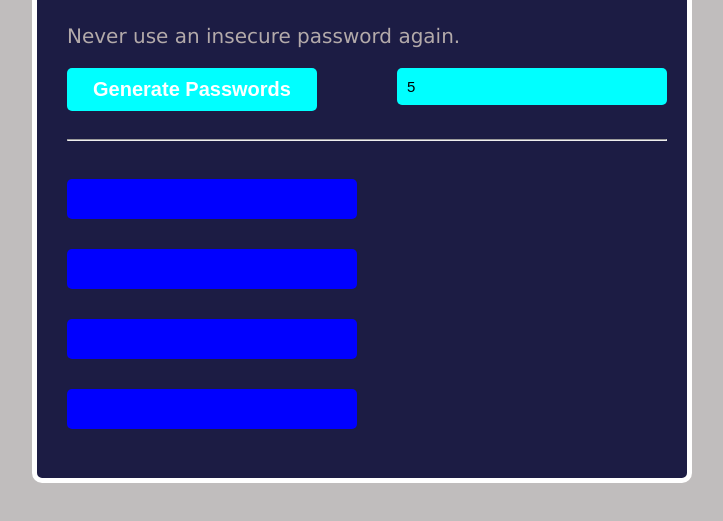
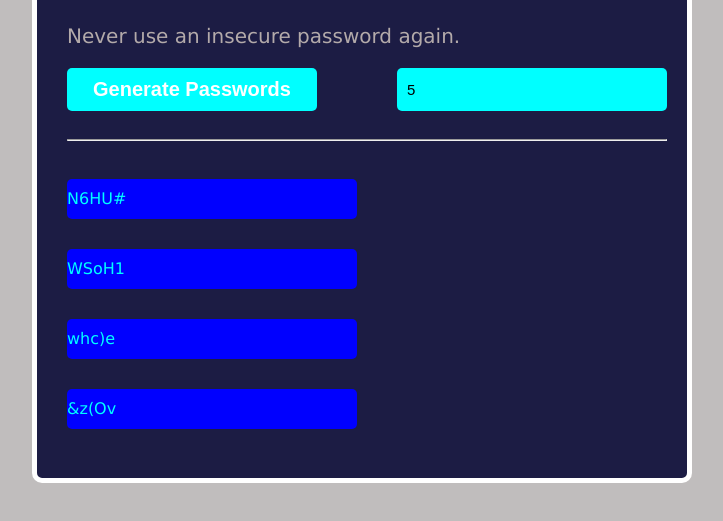
Before and after one commit to Anthoniselvi/PASSWORD, a plain HTML site: page index.html in a window 1280 px wide. Both pictures are taken after typing "5" into the empty fields and a click on the button "Generate Passwords". Shown: the part 167-688 px from the top of the page, without its empty margins (278-1001 px from the left). Drawn offline with Linux system fonts and the light colour scheme.

Commit message:
Updated the logic for password generation

```diff
--- a/index.html
+++ b/index.html
@@ -1,25 +1,25 @@
 <!DOCTYPE html>
 <html lang="en">
   <head>
-    <meta charset="UTF-8">
-    <meta http-equiv="X-UA-Compatible" content="IE=edge">
-    <meta name="viewport" content="width=device-width, initial-scale=1.0">
+    <meta charset="UTF-8" />
+    <meta http-equiv="X-UA-Compatible" content="IE=edge" />
+    <meta name="viewport" content="width=device-width, initial-scale=1.0" />
     <title>Password Generator</title>
-    <link rel="stylesheet" href="style.css">
+    <link rel="stylesheet" href="style.css" />
   </head>
   <body>
     <div class="container">
-        <h1>Generate a <br><span class="accent-text">Random Password</span></h1>
+      <h1>Generate a <br /><span class="accent-text">Random Password</span></h1>
       <p>Never use an insecure password again.</p>
       <div class="action">
-        <button class="generate-btn" onclick="genPass()">Generate Passwords</button>
-            <div><input type="number" min="6" max="15" placeholder="Change the Password Length" class="change-pass-length" >
+        <button id="generateBtn" class="generate-btn">
+          Generate Passwords
+        </button>
+        <input id="passwordlength" type="number" min="6" max="15" placeholder="Change the Password Length" >
       </div>
-        </div>
-        <hr>
+      <hr />
 
       <div class="display-btn">
-
         <div id="display-pass1" class="pass-btn"></div>
         <div id="display-pass2" class="pass-btn"></div>
         <div id="display-pass3" class="pass-btn"></div>
@@ -27,7 +27,6 @@
       </div>
     </div>
 
-
     <script src="index.js"></script>
   </body>
 </html>
--- a/index.js
+++ b/index.js
@@ -1,51 +1,126 @@
-const characters = ['A','B','C','D','E','F','G','H','I','J','K','L','M','N','O','P','Q','R','S','T','U','V','W','X','Y','Z','a','b','c','d','e','f','g','h','i','j','k','l','m','n','o','p','q','r','s','t','u','v','w','x','y','z','1','2','3','4','5','6','7','8','9','0','!','@','#','$','%','^','&','*','*','(',')']
+const characters = [
+    "A",
+    "B",
+    "C",
+    "D",
+    "E",
+    "F",
+    "G",
+    "H",
+    "I",
+    "J",
+    "K",
+    "L",
+    "M",
+    "N",
+    "O",
+    "P",
+    "Q",
+    "R",
+    "S",
+    "T",
+    "U",
+    "V",
+    "W",
+    "X",
+    "Y",
+    "Z",
+    "a",
+    "b",
+    "c",
+    "d",
+    "e",
+    "f",
+    "g",
+    "h",
+    "i",
+    "j",
+    "k",
+    "l",
+    "m",
+    "n",
+    "o",
+    "p",
+    "q",
+    "r",
+    "s",
+    "t",
+    "u",
+    "v",
+    "w",
+    "x",
+    "y",
+    "z",
+    "1",
+    "2",
+    "3",
+    "4",
+    "5",
+    "6",
+    "7",
+    "8",
+    "9",
+    "0",
+    "!",
+    "@",
+    "#",
+    "$",
+    "%",
+    "^",
+    "&",
+    "*",
+    "*",
+    "(",
+    ")",
+  ];
 
+  console.log("Inside Script JS");
 
-let num = changePassLength.min
-changePassLength.value = num
-changePassLength.addEventListener('input', () => num=changePassLength.value)
+  document.getElementById("generateBtn").addEventListener("click", genPass);
 
-function getRandomNumber(){
-    let randomNumber = Math.floor(Math.random()*characters.length)
+  function getRandomNumber() {
+    let randomNumber = Math.floor(Math.random() * characters.length);
     return randomNumber;
   }
 
-function genPass(){
-
-let passwordLength = num
-let allowedCharacterLength = characters.length
-let pass1 = []
-let pass2 = []
-let pass3 = []
-let pass4 = []
-
-for (let i=o; i<num; i++){
-    let singleCharacter = characters[getRandomNumber(allowedCharacterLength)]
-    pass1.push(singleCharacter)
+  function genPass() {
+    // Get password length
+    const passwordLength = document.getElementById("passwordlength").value;
+    if (passwordLength === undefined ||
+          passwordLength.length == 0) {
+      alert("Password Length is Mandatory");
+      return;
     }
 
-for (let i=o; i<num; i++){
-    let singleCharacter = characters[getRandomNumber(allowedCharacterLength)]
-    pass2.push(singleCharacter)
+    const allowedCharacterLength = characters.length;
+    let pass1 = [];
+    let pass2 = [];
+    let pass3 = [];
+    let pass4 = [];
+
+    for (let i = 0; i < passwordLength; i++) {
+      let singleCharacter = characters[getRandomNumber(allowedCharacterLength)];
+      pass1.push(singleCharacter);
     }
 
-for (let i=o; i<num; i++){
-    let singleCharacter = characters[getRandomNumber(allowedCharacterLength)]
-    pass3.push(singleCharacter)
+    for (let i = 0; i < passwordLength; i++) {
+      let singleCharacter = characters[getRandomNumber(allowedCharacterLength)];
+      pass2.push(singleCharacter);
     }
 
-for (let i=o; i<num; i++){
-    let singleCharacter = characters[getRandomNumber(allowedCharacterLength)]
-    pass4.push(singleCharacter)
+    for (let i = 0; i < passwordLength; i++) {
+      let singleCharacter = characters[getRandomNumber(allowedCharacterLength)];
+      pass3.push(singleCharacter);
     }
 
+    for (let i = 0; i < passwordLength; i++) {
+      let singleCharacter = characters[getRandomNumber(allowedCharacterLength)];
+      pass4.push(singleCharacter);
     }
 
-function renderPassword(){
-    let passwords = genPass(num)
-    for (let i=0; i<displayPass.length; i++){
-        displayPass[i].textContent = passwords[i]
+    // Get the Password display component, show the password in it
+    document.getElementById("display-pass1").textContent = pass1.join("");
+    document.getElementById("display-pass2").textContent = pass2.join("");
+    document.getElementById("display-pass3").textContent = pass3.join("");
+    document.getElementById("display-pass4").textContent = pass4.join("");
   }
-}
-
-genPass.addEventListener('click', renderPassword)
--- a/style.css
+++ b/style.css
@@ -50,7 +50,7 @@ p{
     display: flex;
     justify-content: space-between;
 }
-.change-pass-length{
+#passwordlength{
     width: 250px;
     padding: 10px;
 
```
Lines whose indentation alone changed are shown as unchanged.
